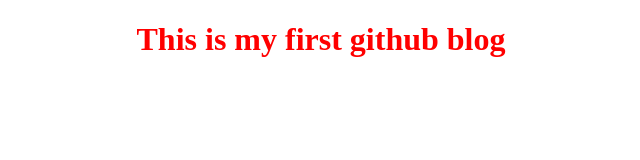
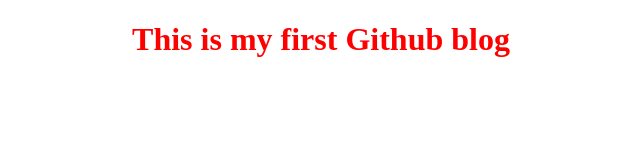
Before and after one commit to pengyunyun/qianduank.github.io, a plain HTML site: page index.html in a window 1280 px wide. Shown: the whole page, without its empty margins (319-959 px from the left). Drawn offline with Linux system fonts and the light colour scheme.

Commit message:
change Git

```diff
--- a/index.html
+++ b/index.html
@@ -6,6 +6,6 @@
 	<link rel="stylesheet" href="style.css" />
 </head>
 <body>
-	<h1>This is my first github blog</h1>
+	<h1>This is my first Github blog</h1>
 </body>
 </html>
```
